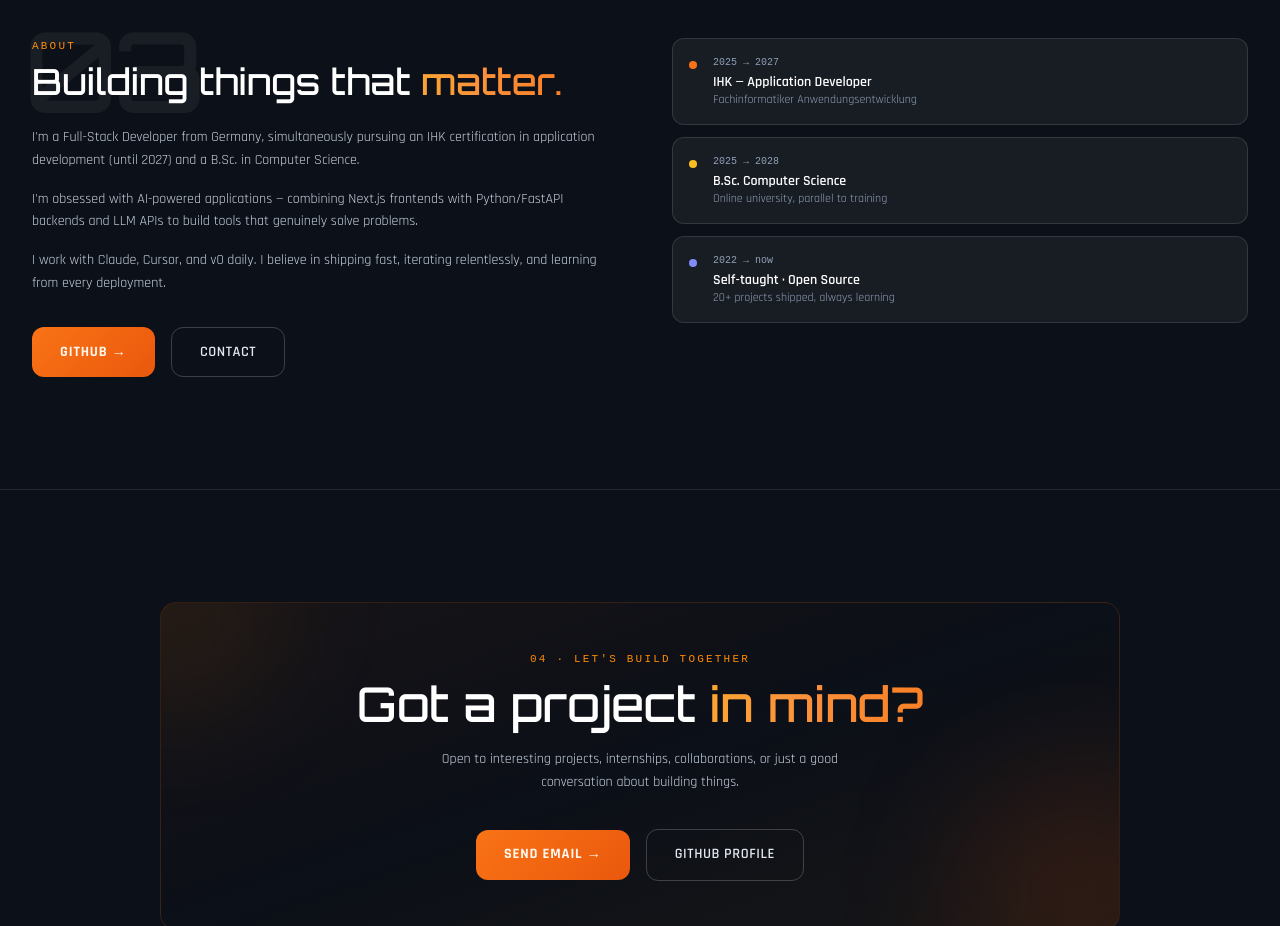
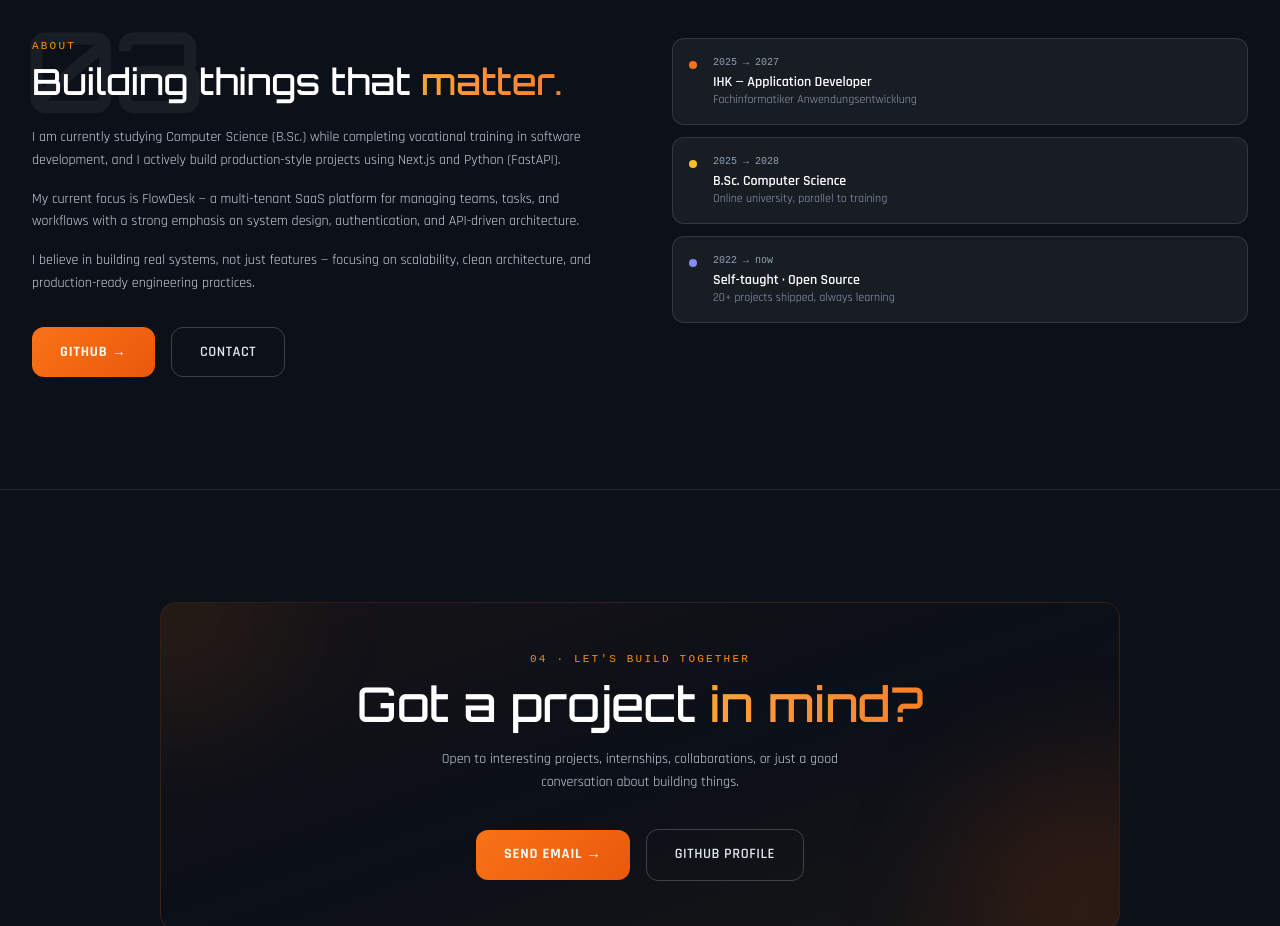
Before and after one commit to Giorgiod91/portfolio, a Next.js app: page / in a window 1280 px wide. Shown: the part 2720-3646 px from the top of the page. Built offline with nearby package versions, Linux system fonts and the light colour scheme.

Commit message:
Revise personal description in page.tsx
Updated personal introduction to reflect current studies and projects.

```diff
--- a/src/app/page.tsx
+++ b/src/app/page.tsx
@@ -796,19 +796,18 @@ function About() {
               className="space-y-4 text-sm leading-relaxed text-slate-300"
             >
               <p>
-                I&apos;m a Full-Stack Developer from Germany, simultaneously
-                pursuing an IHK certification in application development (until
-                2027) and a B.Sc. in Computer Science.
+               I am currently studying Computer Science (B.Sc.) while completing vocational
+  training in software development, and I actively build production-style
+  projects using Next.js and Python (FastAPI).
               </p>
               <p>
-                I&apos;m obsessed with AI-powered applications — combining
-                Next.js frontends with Python/FastAPI backends and LLM APIs to
-                build tools that genuinely solve problems.
+                My current focus is FlowDesk — a multi-tenant SaaS platform for managing
+  teams, tasks, and workflows with a strong emphasis on system design,
+  authentication, and API-driven architecture.
               </p>
               <p>
-                I work with Claude, Cursor, and v0 daily. I believe in shipping
-                fast, iterating relentlessly, and learning from every
-                deployment.
+              I believe in building real systems, not just features — focusing on
+  scalability, clean architecture, and production-ready engineering practices.
               </p>
             </motion.div>
             <motion.div variants={fadeUp} className="mt-8 flex flex-wrap gap-4">
```
